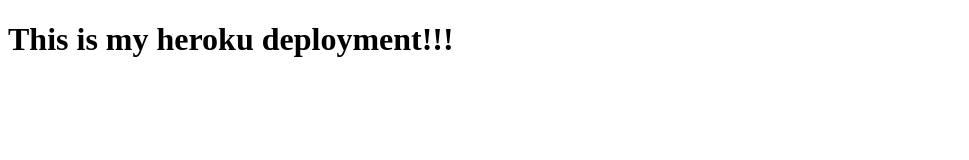
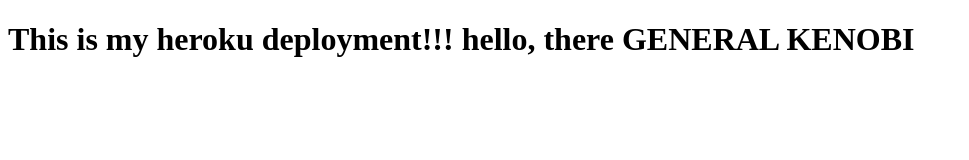
Before and after one commit to jedidiahhwang/f6-deployment-demo, a website: page index.html in a window 1280 px wide. Shown: the whole page, without its empty margins (0-969 px from the left). Drawn offline with Linux system fonts and the light colour scheme.

Commit message:
GENERAL KENOBI

```diff
--- a/index.html
+++ b/index.html
@@ -7,6 +7,6 @@
   <title>Heroku Test</title>
 </head>
 <body>
-  <h1>This is my heroku deployment!!!</h1>
+  <h1>This is my heroku deployment!!! hello, there GENERAL KENOBI</h1>
 </body>
 </html>
```
